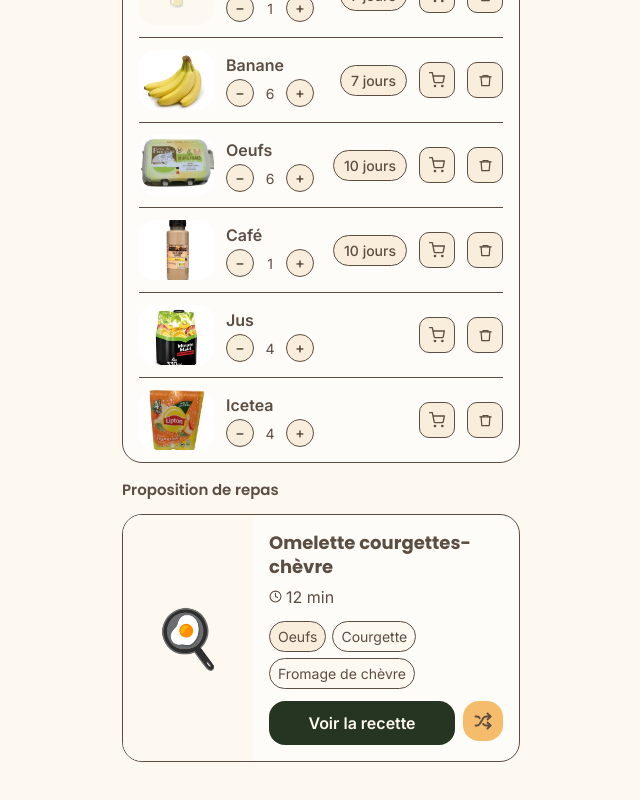
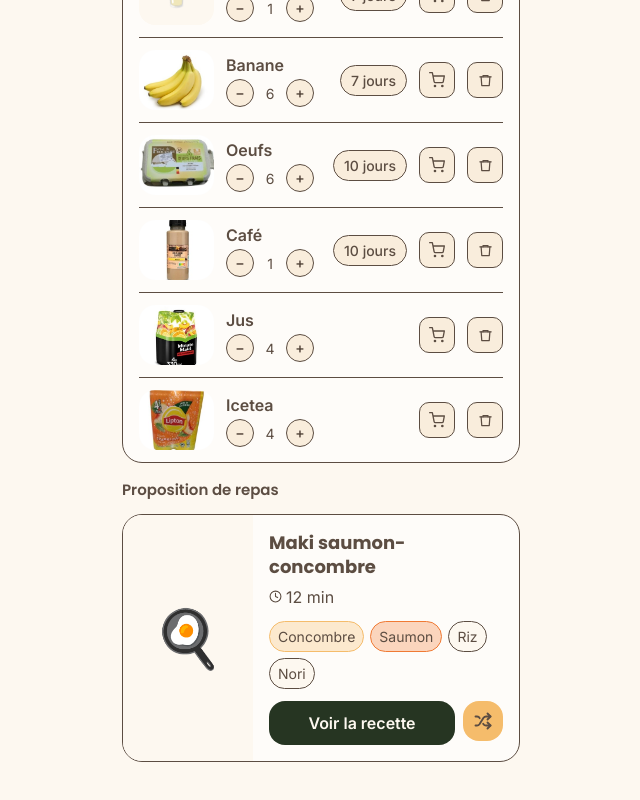
Before and after one commit to helico32/what-to-eat, a React (Vite) app: page / in a window 1280 px wide. Shown: the part 667-1467 px from the top of the page, without its empty margins (319-959 px from the left). Built offline with nearby package versions, Linux system fonts and the light colour scheme.

Commit message:
changements minimes sur read.me comportement et maj + Ajout d'un ordre d'urgence dans les recettes proposées

```diff
--- a/src/components/RecipeCard.jsx
+++ b/src/components/RecipeCard.jsx
@@ -32,10 +32,27 @@ export default function RecipeCard({ recipes, products, onViewRecipe }) {
     )
   }
 
-  const productNames = new Set(products.map(p => p.name))
+  // Map nom → produit pour retrouver un produit par son nom en O(1) au lieu de O(n)
+  const productMap = new Map(products.map(p => [p.name, p]))
 
-  // Only propose recipes that have at least one ingredient in stock
-  const eligible = recipes.filter(r => r.ingredients.some(ing => productNames.has(ing)))
+  // Retourne le timestamp de péremption le plus proche parmi les ingrédients
+  // d'une recette qui sont en stock. Infinity si aucun ingrédient n'a de date.
+  // Sert à trier : une recette avec un ingrédient qui périme demain passe avant
+  // une recette dont tous les ingrédients périment dans 10 jours.
+  const getMinExpiry = (r) => {
+    const dates = r.ingredients
+      .map(ing => productMap.get(ing)?.expiryDate) // undefined si pas en stock
+      .filter(Boolean)                              // retire les undefined et null
+    if (!dates.length) return Infinity              // pas de date → on la met en dernier
+    return Math.min(...dates.map(d => new Date(d).getTime()))
+  }
+
+  // On garde seulement les recettes avec au moins un ingrédient en stock,
+  // triées par ingrédient le plus urgent à consommer (le plus proche de sa péremption).
+  const eligible = recipes
+    .filter(r => r.ingredients.some(ing => productMap.has(ing)))
+    .sort((a, b) => getMinExpiry(a) - getMinExpiry(b))
+  // Si aucune recette ne matche le stock, on affiche toutes les recettes sans filtre
   const pool = eligible.length > 0 ? eligible : recipes
   const recipe = pool[idx % pool.length]
   const canShuffle = pool.length > 1
--- a/src/hooks/useMeals.js
+++ b/src/hooks/useMeals.js
@@ -20,6 +20,9 @@ export function useMeals({ onDecreaseQty, onIncreaseQty, onRemoveIfZero }) {
   const [meals, setMeals] = useState(() => load(KEY, []))
   const [repas, setRepas] = useState(() => load(KEY_REPAS, []))
 
+  // Helper : met à jour le state React ET écrit dans localStorage en même temps.
+  // On passe par le setter fonctionnel de useState pour toujours travailler
+  // sur la valeur la plus récente (évite les bugs de closure avec des appels rapprochés).
   const setAndPersist = (updater) => {
     setMeals(prev => {
       const next = typeof updater === 'function' ? updater(prev) : updater
```
Also changed, not shown: src/components/MealGroupsList.jsx (+12 -0 lines), 1 other file (tests, documents, lock files or other folders).
